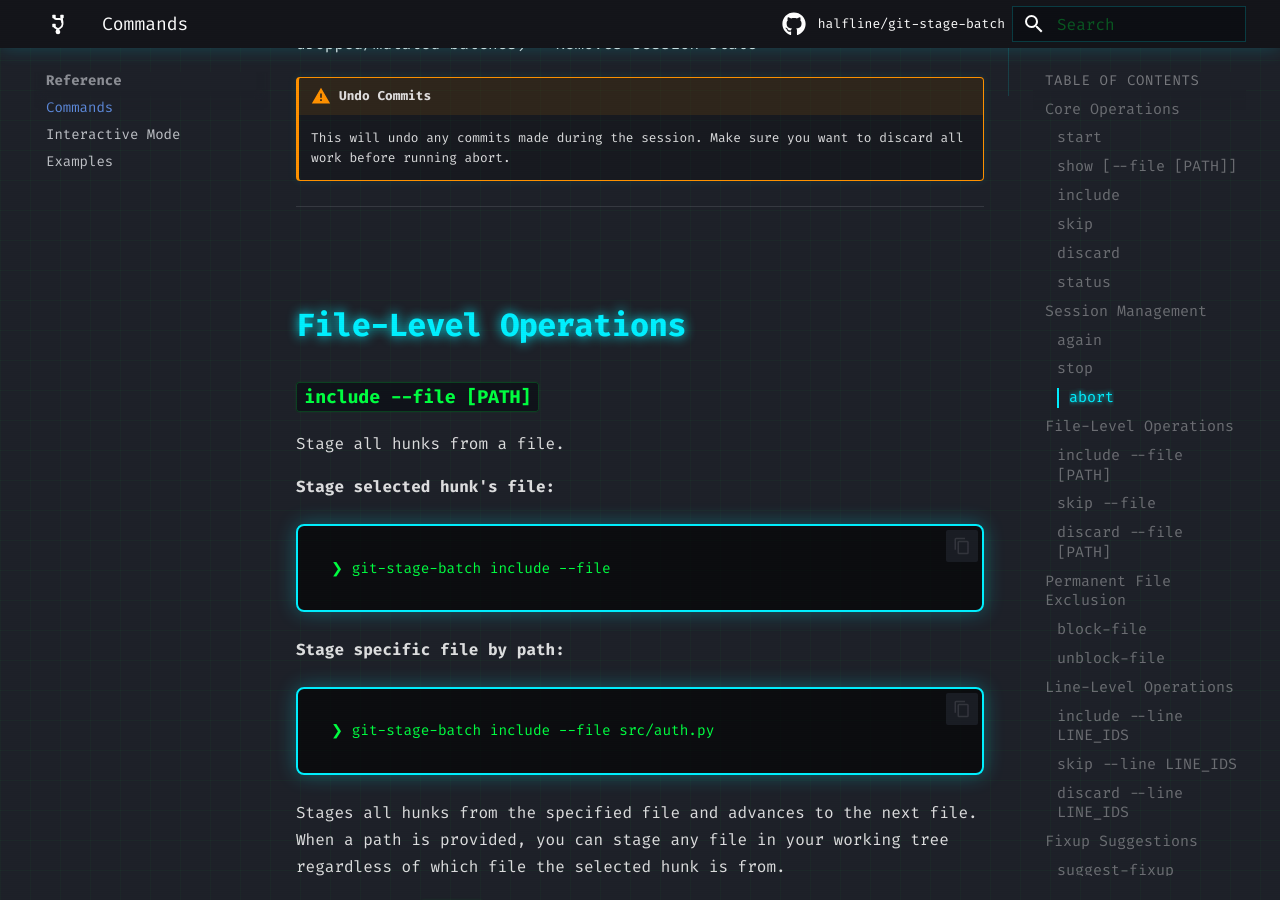
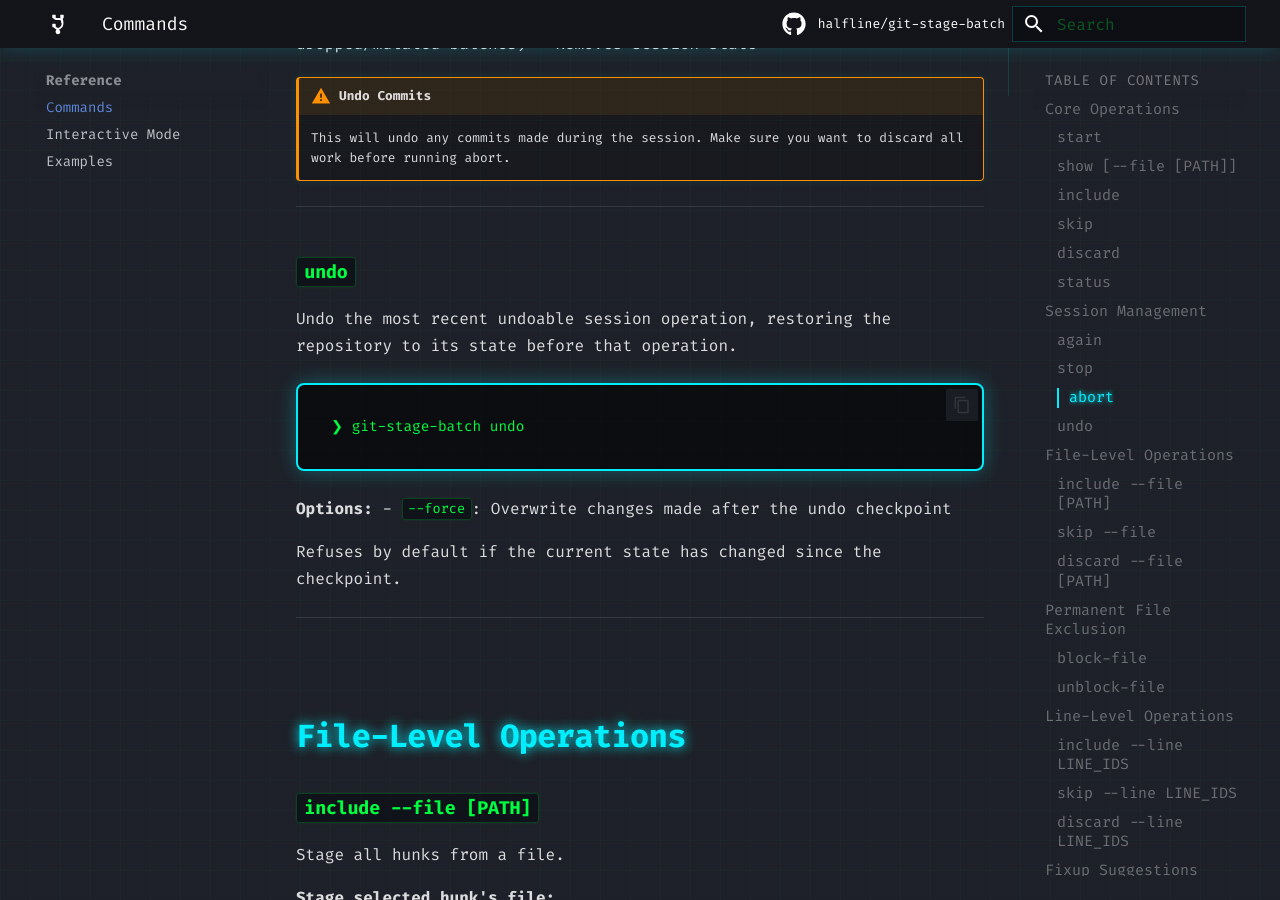
Before and after one commit to halfline/git-stage-batch, an MkDocs documentation site: the page built from docs/commands.md, in a window 1280 px wide and 900 px high, scrolled down 5917 px. Built offline with MkDocs 1.6.1 and Material for MkDocs 9.7.7, drawn with Linux system fonts in a browser that asks for light colours; comment, search, counter and statistics services are not loaded.

Commit message:
docs: Update command reference for undo
The program has an undo command documented in the man page and
supported by bash completion. The website command reference does
not include an entry for it.

Users browsing the command reference cannot find documentation for
the undo command or its conflict-detection behavior.

This commit adds an undo section to the command reference with
usage, options, and a description of the default refusal when
state has changed since the checkpoint.

````diff
--- a/docs/commands.md
+++ b/docs/commands.md
@@ -215,6 +215,22 @@ This:
 
 !!! warning "Undo Commits"
     This will undo any commits made during the session. Make sure you want to discard all work before running abort.
+
+---
+
+### `undo`
+
+Undo the most recent undoable session operation, restoring the repository
+to its state before that operation.
+
+```
+❯ git-stage-batch undo
+```
+
+**Options:**
+- `--force`: Overwrite changes made after the undo checkpoint
+
+Refuses by default if the current state has changed since the checkpoint.
 
 ---
 
````
